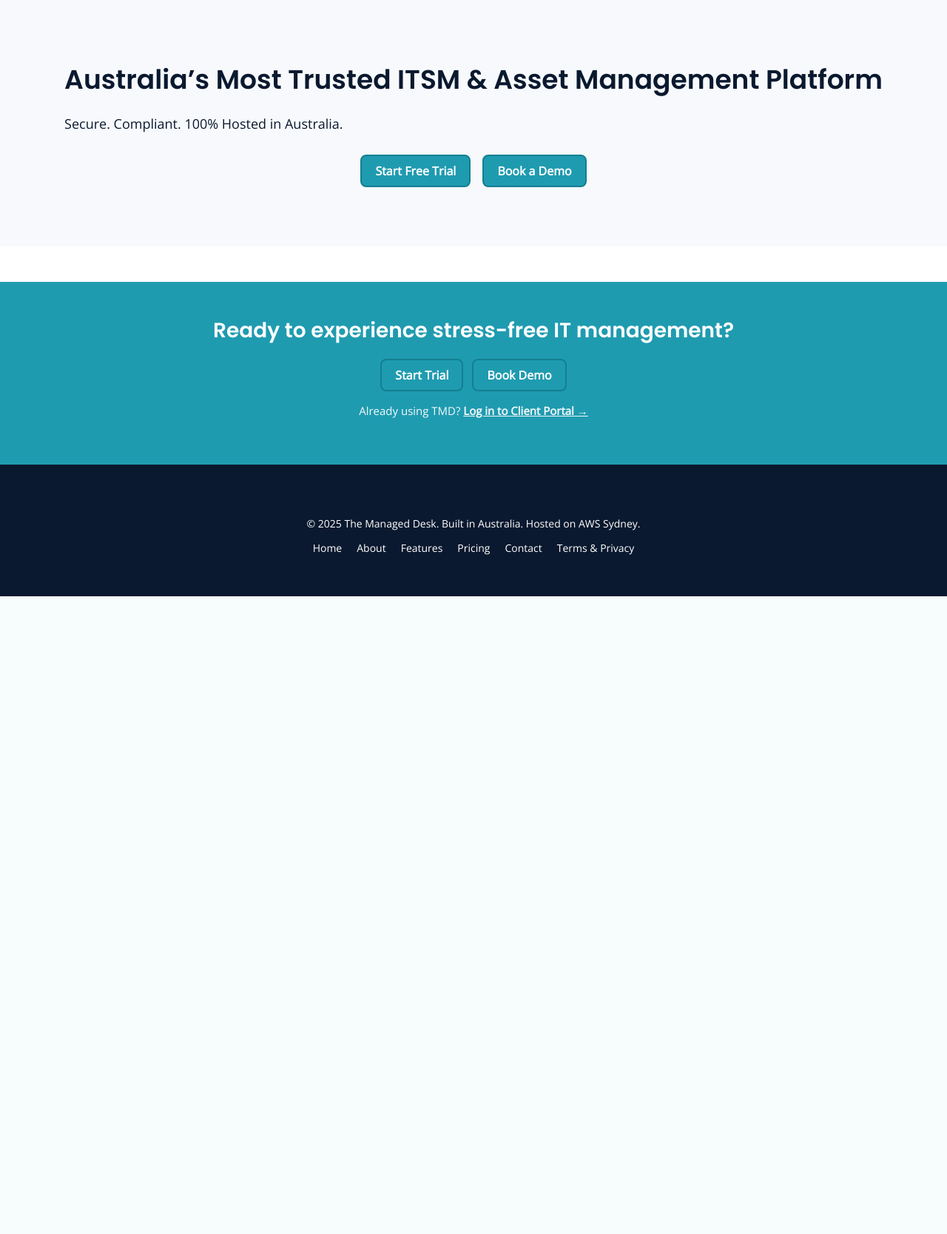
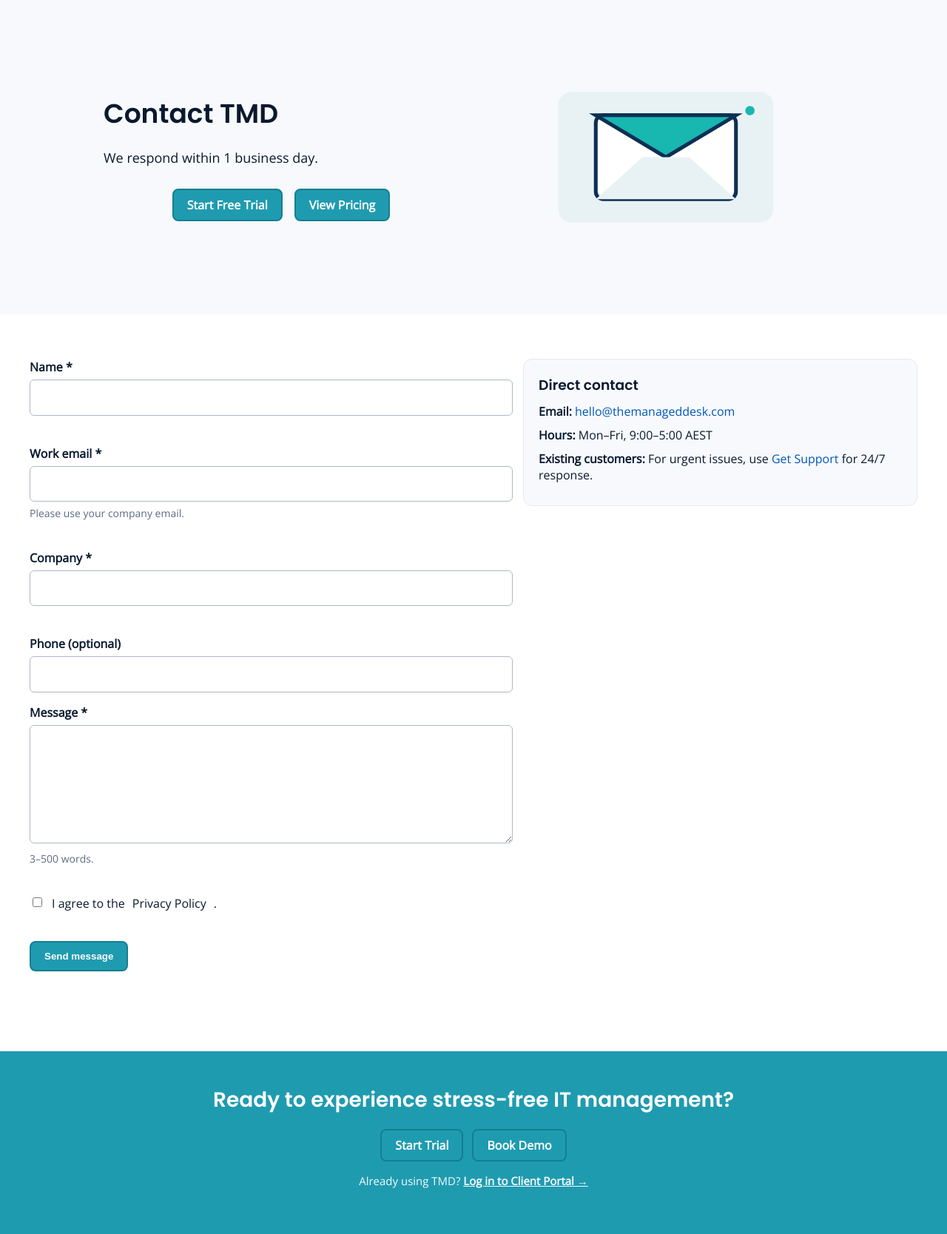
Before and after one commit to Lydia910/Tmd, a PHP site: page /contact.html in a window 1280 px wide. Shown: the part 78-1746 px from the top of the page at 74% size. Before the commit the page ends 884 px from the top, so only its background shows below. Run offline with PHP 8.4, Linux system fonts and the light colour scheme.

Commit message:
Update site with latest changes

```diff
--- a/contact.html
+++ b/contact.html
@@ -11,27 +11,139 @@
   <!-- Navbar mount -->
   <header id="navbar-container"></header>
 
-  <!-- Hero section -->
-  <section class="hero-section">
-   <div class="hero-content">
+
+
+<section class="hero-section contact-hero">
+  <div class="hero-content">
     <div class="hero-text">
-     <h1>
-      Australia’s Most Trusted ITSM &amp; Asset Management Platform
-     </h1>
-     <p>
-      Secure. Compliant. 100% Hosted in Australia.
-     </p>
-     <div class="cta-buttons">
-      <a class="btn primary-btn" href="#">
-       Start Free Trial
-      </a>
-      <a class="btn primary-btn" href="#">
-        Book a Demo
-      </a>
-     </div>
+      <h1>Contact TMD</h1>
+      <p>We respond within 1 business day.</p>
+      <div class="cta-buttons">
+        <a href="signup.html" class="btn btn-primary">Start Free Trial</a>
+        <a href="pricing.html" class="btn btn-outline">View Pricing</a>
+      </div>
     </div>
-   </div>
-  </section>
+    <div class="hero-image">
+      <img src="icons/contact-icon.svg" alt="Contact envelope illustration">
+    </div>
+  </div>
+</section>
+
+
+<section class="contact-section">
+  <div class="container contact-grid">
+    <!-- Left: form -->
+    <form id="contact-form" class="contact-form" novalidate>
+      <div class="field">
+        <label for="name">Name <span>*</span></label>
+        <input id="name" name="name" type="text" required>
+        <p class="error" id="err-name"></p>
+      </div>
+
+      <div class="field">
+        <label for="email">Work email <span>*</span></label>
+        <input id="email" name="email" type="email" inputmode="email" autocomplete="email" required>
+        <p class="hint">Please use your company email.</p>
+        <p class="error" id="err-email"></p>
+      </div>
+
+      <div class="field">
+        <label for="company">Company <span>*</span></label>
+        <input id="company" name="company" type="text" required>
+        <p class="error" id="err-company"></p>
+      </div>
+
+      <div class="field">
+        <label for="phone">Phone (optional)</label>
+        <input id="phone" name="phone" type="tel" inputmode="tel" autocomplete="tel">
+      </div>
+
+      <div class="field">
+        <label for="message">Message <span>*</span></label>
+        <textarea id="message" name="message" rows="6" required></textarea>
+        <p class="hint">3–500 words.</p>
+        <p class="error" id="err-message"></p>
+      </div>
+
+      <div class="field checkbox">
+        <label>
+          <input id="agree" type="checkbox" required>
+          I agree to the <a href="privacy.html">Privacy Policy</a>.
+        </label>
+        <p class="error" id="err-agree"></p>
+      </div>
+
+      <button class="primary-btn" type="submit">Send message</button>
+
+      <p class="form-success" id="form-success" role="status" aria-live="polite" hidden>
+        Thanks—someone from TMD will get back within one business day.
+      </p>
+    </form>
+
+    <!-- Right: direct contact -->
+    <aside class="contact-aside">
+      <h3>Direct contact</h3>
+      <p><strong>Email:</strong> <a href="mailto:hello@themanageddesk.com">hello@themanageddesk.com</a></p>
+      <p><strong>Hours:</strong> Mon–Fri, 9:00–5:00 AEST</p>
+      <p><strong>Existing customers:</strong> For urgent issues, use <a href="support.html">Get Support</a> for 24/7 response.</p>
+    </aside>
+  </div>
+</section>
+
+<script>
+(function(){
+  const form = document.getElementById('contact-form');
+  if(!form) return;
+
+  const email = document.getElementById('email');
+  const message = document.getElementById('message');
+  const agree = document.getElementById('agree');
+  const successEl = document.getElementById('form-success');
+
+  const freeDomains = ['gmail.com','yahoo.com','outlook.com','hotmail.com','icloud.com','aol.com','live.com','proton.me','protonmail.com','qq.com','163.com','yeah.net','mail.ru','gmx.com'];
+  const err = id => document.getElementById('err-'+id);
+
+  const wordCount = t => (t.trim().match(/\b[\w'-]+\b/g) || []).length;
+
+  form.addEventListener('submit', function(e){
+    let ok = true;
+    form.querySelectorAll('.error').forEach(el => el.textContent = '');
+    successEl.hidden = true;
+
+    // required fields
+    ['name','email','company','message'].forEach(id=>{
+      const el = document.getElementById(id);
+      if(!el.value.trim()){ err(id).textContent = 'This field is required.'; ok = false; }
+    });
+
+    // work email format + domain
+    if(email.value){
+      const validFormat = /^[^\s@]+@[^\s@]+\.[^\s@]+$/.test(email.value);
+      const domain = email.value.split('@')[1]?.toLowerCase();
+      if(!validFormat){ err('email').textContent = 'Enter a valid email address.'; ok = false; }
+      else if(domain && freeDomains.includes(domain)){
+        err('email').textContent = 'Please use your work email (not a personal domain).'; ok = false;
+      }
+    }
+
+    // message words 3–500
+    const wc = wordCount(message.value);
+    if(wc < 3 || wc > 500){ err('message').textContent = 'Message must be between 3 and 500 words.'; ok = false; }
+
+    // privacy checkbox
+    if(!agree.checked){ err('agree').textContent = 'Please agree to the Privacy Policy.'; ok = false; }
+
+    if(!ok){ e.preventDefault(); return; }
+
+    // demo: block real submit, show success
+    e.preventDefault();
+    form.reset();
+    successEl.hidden = false;
+  });
+})();
+</script>
+
+
 
   <!-- Load navbar, then shared bottom (CTA + login + footer) -->
   <script src="navbar.js"></script>
--- a/style.css
+++ b/style.css
@@ -112,11 +112,58 @@ h1, h2, h3 {
   height: auto;
   display: block;
 }
+.hero-section { background:#F7F9FC; padding:80px 20px; }
+.hero-section .hero-content{
+  display:flex; align-items:center; justify-content:space-between;
+  gap:40px; max-width:1200px; margin:0 auto;
+}
+.hero-section .hero-text{ flex:1; min-width:320px; text-align:left; }
+.hero-section .hero-image{ flex:1; min-width:320px; text-align:center; }
+.hero-section .hero-image img{ max-width:420px; width:100%; height:auto; display:block; }
+@media (max-width:900px){
+  .hero-section .hero-content{ flex-direction:column; text-align:center; }
+  .hero-section .hero-text{ text-align:center; }
+}
+
 
 @media (max-width: 900px) {
   #hero .hero-inner { flex-direction: column; text-align: center; }
   #hero .hero-text { text-align: center; }
 }
+
+.hero-section .hero-content{
+  display:flex; align-items:center; justify-content:space-between; gap:40px;
+}
+.hero-section .hero-text{ flex:1; min-width:320px; text-align:left; }
+.hero-section .hero-image{ flex:1; min-width:320px; text-align:center; }
+
+
+.hero-section .cta-buttons{ justify-content:flex-start; }
+
+
+@media (max-width:900px){
+  .hero-section .hero-content{ flex-direction:column; text-align:center; }
+  .hero-section .hero-text{ text-align:center; }
+  .hero-section .cta-buttons{ justify-content:center; }
+}
+
+.hero-image svg, .hero-image img { max-width:520px; width:100%; height:auto; object-fit:contain; }
+.hero-image { color:#0C2F54; }
+
+.contact-hero .hero-content{display:flex;align-items:center;gap:40px}
+.contact-hero .hero-text{flex:1;min-width:320px;text-align:left}
+.contact-hero .cta-buttons{display:flex;gap:16px;flex-wrap:wrap;justify-content:flex-start;margin-top:16px}
+.contact-hero .hero-image{flex:1;min-width:420px;display:flex;justify-content:center;align-items:center}
+.contact-hero .hero-image img,.contact-hero .hero-image svg{display:block;width:min(56vw,640px);max-width:640px;height:auto;margin:0 auto;object-fit:contain}
+@media (max-width:900px){
+  .contact-hero .hero-content{flex-direction:column;text-align:center}
+  .contact-hero .hero-text{text-align:center}
+  .contact-hero .cta-buttons{justify-content:center}
+  .contact-hero .hero-image{min-width:0}
+  .contact-hero .hero-image img,.contact-hero .hero-image svg{width:min(90vw,520px);max-width:520px}
+}
+
+
 /* Why TMD */
 #why-tmd {
   padding: 60px 20px;
@@ -190,6 +237,7 @@ h1, h2, h3 {
   display: inline-block;
   margin-top: 24px !important;
 }
+
 
 /* Ticket Section */
 .ticket-section {
@@ -1485,3 +1533,38 @@ body.about-page #about-page .diff-sub {
   border-radius:8px;
   box-shadow: 0 10px 24px rgba(2,15,35,.08);
 }
+
+/* === Contact page === */
+.contact-section{ padding:60px 20px; }
+.contact-grid{
+  display:grid; grid-template-columns: 1fr 0.85fr; gap:40px;
+  align-items:start; max-width:1200px; margin:0 auto;
+}
+@media (max-width:900px){ .contact-grid{ grid-template-columns:1fr; } }
+
+.contact-form .field{ margin-bottom:16px; }
+.contact-form label{ display:block; font-weight:600; margin-bottom:6px; }
+.contact-form input, .contact-form textarea{
+  width:100%; padding:12px; border:1px solid #B0B7C3; border-radius:6px;
+  font:16px/1.4 'Open Sans', sans-serif;
+}
+.contact-form input:focus, .contact-form textarea:focus{
+  outline:none; border-color:#00C0E3; box-shadow:0 0 0 3px rgba(0,192,227,.15);
+}
+.contact-form .hint{ margin:6px 0 0; color:#5C6B82; font-size:14px; }
+.contact-form .error{ margin:6px 0 0; color:#c43c3c; font-size:14px; min-height:18px; }
+.contact-form .checkbox label{ display:flex; gap:10px; align-items:flex-start; font-weight:400; }
+.contact-form .checkbox input{ margin-top:3px; width:auto; }
+
+.form-success{
+  margin-top:16px; padding:12px 14px; background:#E8F2F4; border:1px solid #cde6ea;
+  border-radius:8px; color:#0C2F54;
+}
+
+/* Right column card */
+.contact-aside{
+  background:#F7F9FC; border:1px solid #e6e9ef; border-radius:12px; padding:20px;
+}
+.contact-aside h3{ margin-top:0; font-family:'Poppins',sans-serif; }
+.contact-aside p{ margin:10px 0; }
+.contact-aside a{ color:#0057B8; }
```
Also changed, not shown: features.html (+11 -13 lines), pricing.html (+10 -3 lines), icons/contact-icon.svg (added), icons/features-automation.svg (added), icons/features-dashboard.svg (added), icons/pricing-icon.svg (added).
